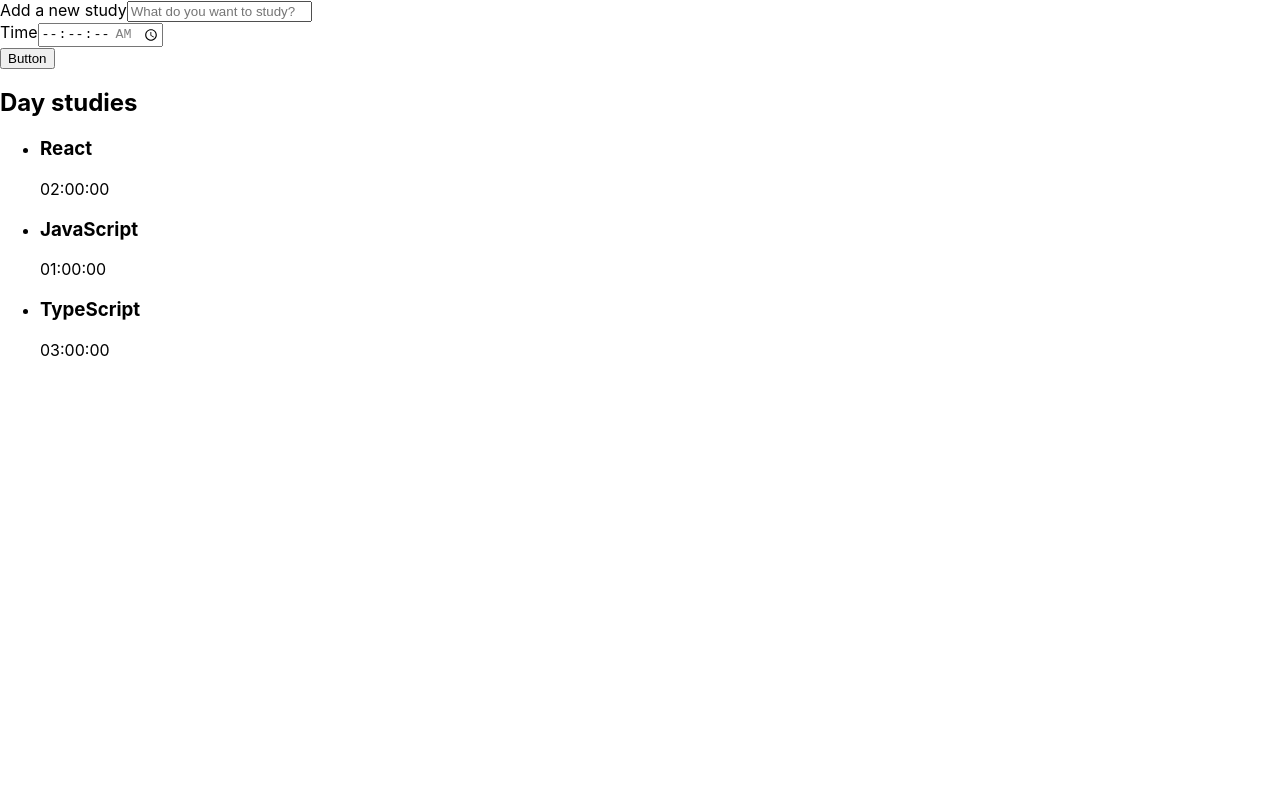
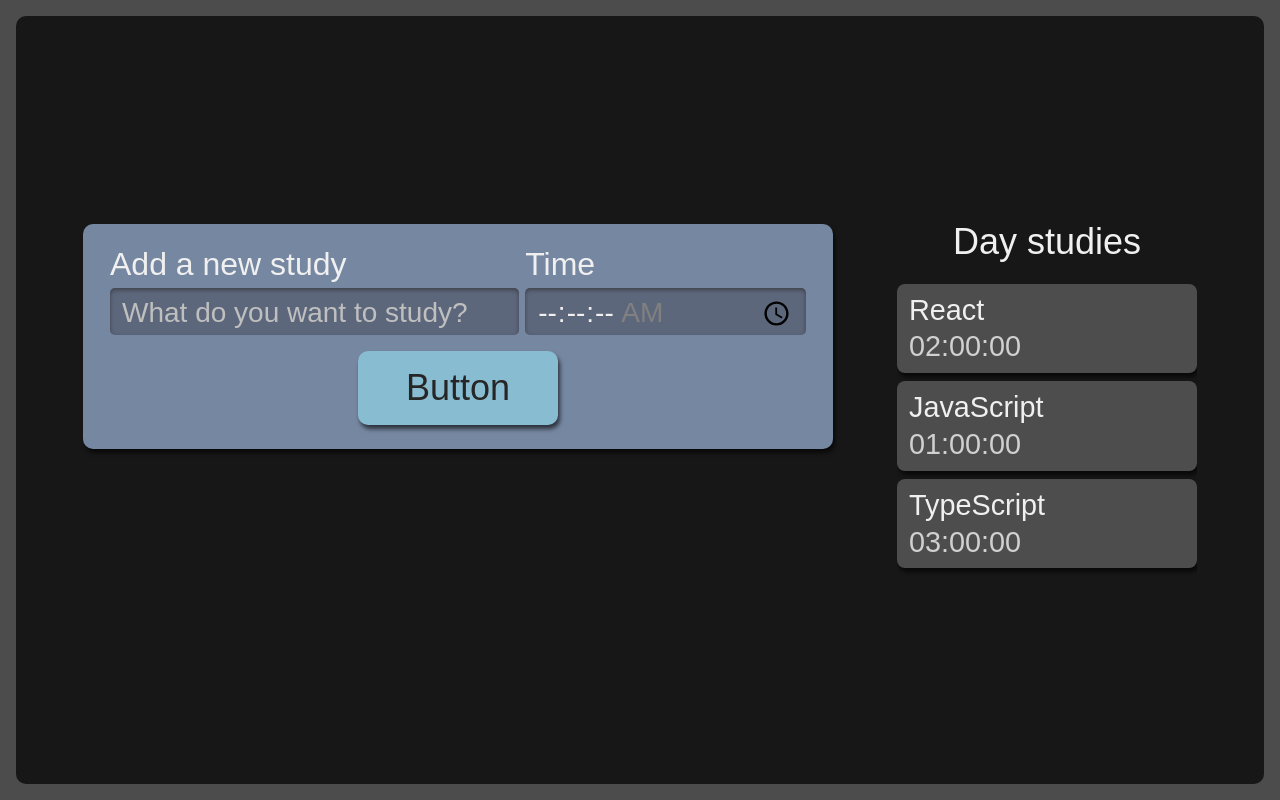
Before and after one commit to leafarpontes/alura-react-studies, a React (Create React App) app: page / in a window 1280 px wide. Built offline with nearby package versions, Linux system fonts and the light colour scheme; the HTML template or start-up script is replaced by a standard one.

Commit message:
working with sass

```diff
--- a/package.json
+++ b/package.json
@@ -39,5 +39,8 @@
       "last 1 firefox version",
       "last 1 safari version"
     ]
+  },
+  "devDependencies": {
+    "sass": "^1.55.0"
   }
 }
--- a/src/App.tsx
+++ b/src/App.tsx
@@ -1,10 +1,11 @@
 import React from 'react';
 import { Form } from './components/Form';
 import { List } from './components/List';
+import './style.scss';
 
 function App() {
   return (
-    <div className="App">
+    <div className="AppStyle">
       <Form />
       <List />
     </div>
--- a/src/components/Button/index.tsx
+++ b/src/components/Button/index.tsx
@@ -1,9 +1,12 @@
 import React, { Component } from 'react'
+import './style.scss';
 
 export class Button extends Component {
   render() {
     return (
-      <button>Button</button>
+      <button className='botao'>
+        Button
+      </button>
     )
   }
 }
--- /dev/null
+++ b/src/components/Button/style.scss
@@ -0,0 +1,25 @@
+.botao {
+  align-self: center;
+  background-color: #88bcd1;
+  border-radius: 10px;
+  box-shadow: 2px 4px 4px #0000009F;
+  color: #272626;
+  cursor: pointer;
+  font-size: 1.25rem;
+  padding: 16px;
+  width: 150px;
+
+  &:active {
+    background-color: #7CA6B7;
+    box-shadow: 2px 2px 4px #0000009F inset;
+  }
+}
+
+@media screen and (min-width: 1280px) {
+  .botao {
+    grid-column-start: span 2;
+    justify-self: center;
+    width: 200px;
+    font-size: 2.25rem;
+  }
+}
--- a/src/components/Form/index.tsx
+++ b/src/components/Form/index.tsx
@@ -1,11 +1,12 @@
 import React, { Component } from 'react'
 import { Button } from '../Button'
+import './style.scss';
 
 export class Form extends Component {
   render() {
     return (
-      <form>
-        <div>
+      <form className='novaTarefa'>
+        <div className='inputContainer'>
           <label htmlFor="task">Add a new study</label>
           <input
             type="text"
@@ -16,7 +17,7 @@
           />
         </div>
 
-        <div>
+        <div className='inputContainer'>
           <label htmlFor="time">Time</label>
           <input
             type="time"
--- /dev/null
+++ b/src/components/Form/style.scss
@@ -0,0 +1,61 @@
+.novaTarefa {
+  display:flex;
+  flex-direction: column;
+  grid-area: nova-tarefa;
+  background-color: #7687A1;
+  border-radius: 10px;
+  box-shadow: 2px 4px 4px #0000009F;
+  padding: 12px;
+
+  .inputContainer {
+    display: flex;
+    flex-direction: column;
+    width: 100%;
+    margin-bottom: 16px;
+
+    label {
+      margin-bottom: 8px;
+      font-size: 1.25rem;
+    }
+
+    input {
+      width: 100%;
+      padding: 8px 12px 4px;
+      box-sizing: border-box;
+      border: unset;
+      border-radius: 5px;
+      background-color: #5D677C;
+      box-shadow: 0px 2px 4px #2D2B2B9F inset;
+
+      &::placeholder {
+        color: #BFBFBF;
+      }
+    }
+  }
+
+  @media screen and (min-width: 1280px) {
+    flex-direction: row;
+    flex-wrap: wrap;
+    justify-content: space-around;
+    font-size: 2.25rem;
+    padding: 24px;
+    box-sizing: border-box;
+
+    .inputContainer {
+      width: calc(60% - 12px);
+
+      &:last-of-type {
+        width: 40%;
+      }
+
+      label {
+        font-size: 2rem;
+      }
+
+      input {
+        height: 100%;
+        font-size: 1.75rem;
+      }
+    }
+  }
+}
--- a/src/components/List/index.tsx
+++ b/src/components/List/index.tsx
@@ -1,4 +1,5 @@
 import React from "react";
+import './style.scss';
 
 export const List = () => {
   const tasks = [
@@ -17,11 +18,11 @@
   ];
 
   return (
-    <aside>
+    <aside className="listaTarefas">
       <h2>Day studies</h2>
       <ul>
         {tasks.map((task, index) => (
-          <li key={index}>
+          <li key={index} className="item">
             <h3>{task.task}</h3>
             <span>{task.time}</span>
           </li>
--- /dev/null
+++ b/src/components/List/style.scss
@@ -0,0 +1,75 @@
+.listaTarefas {
+  grid-area: tarefas;
+  height: 100%;
+
+  h2 {
+    font-size: 1.25rem;
+    margin-bottom: 12px;
+  }
+
+  ul {
+    max-height: 350px;
+    overflow-y: scroll;
+  	scrollbar-width: thin;
+  }
+
+  @media screen and (min-width:1280px) {
+
+    h2{
+      text-align: center;
+      font-size: 2.25rem;
+      margin-bottom: 24px;
+    }
+
+    ul {
+      overflow: auto;
+      max-height: 500px;
+    }
+  }
+}
+
+.item {
+  background-color: #4D4D4D;
+  border-radius: 8px;
+  box-shadow: 2px 4px 4px #0000009F;
+  padding: 12px;
+  margin-bottom: 8px;
+  position: relative;
+  cursor: pointer;
+
+  h3 {
+    margin-bottom: 8px;
+    word-break: break-all;
+  }
+
+  span {
+    color: #D0D0D0;
+  }
+
+  @media screen and (min-width:1280px) {
+    font-size: 1.8rem;
+  }
+}
+
+.itemSelecionado {
+  background-color: #292929;
+  box-shadow: 2px 4px 4px #0000009F inset;
+}
+
+.itemCompletado {
+  background-color: #566F42;
+  cursor: auto;
+
+  .concluido {
+    display: block;
+    background-image: url('../../assets/check-mark.svg');
+    background-repeat: no-repeat;
+    background-size: 38px 38px;
+    position: absolute;
+    top: 50%;
+    right: 12px;
+    transform: translateY(-50%);
+    width: 42px;
+    height: 43px;
+  }
+}
--- a/src/index.css
+++ b/src/index.css
@@ -11,3 +11,99 @@
   font-family: source-code-pro, Menlo, Monaco, Consolas, 'Courier New',
     monospace;
 }
+
+html, body, div, span, applet, object, iframe,
+h1, h2, h3, h4, h5, h6, p, blockquote, pre,
+a, abbr, acronym, address, big, cite, code,
+del, dfn, em, img, ins, kbd, q, s, samp,
+small, strike, strong, sub, sup, tt, var,
+b, u, i, center,
+dl, dt, dd, ol, ul, li,
+fieldset, form, label, legend,
+table, caption, tbody, tfoot, thead, tr, th, td,
+article, aside, canvas, details, embed,
+figure, figcaption, footer, header, hgroup,
+menu, nav, output, ruby, section, summary,
+time, mark, audio, video {
+	margin: 0;
+	padding: 0;
+	border: 0;
+	font-size: 100%;
+	font: inherit;
+	vertical-align: baseline;
+}
+/* HTML5 display-role reset for older browsers */
+article, aside, details, figcaption, figure,
+footer, header, hgroup, menu, nav, section {
+	display: block;
+}
+body {
+	line-height: 1;
+}
+ol, ul {
+	list-style: none;
+}
+blockquote, q {
+	quotes: none;
+}
+blockquote:before, blockquote:after,
+q:before, q:after {
+	content: '';
+	content: none;
+}
+table {
+	border-collapse: collapse;
+	border-spacing: 0;
+}
+
+
+input {
+	font-family: inherit;
+	font-size: inherit;
+	font-weight: inherit;
+	color: inherit;
+}
+
+button {
+	border: unset;
+	background-color: unset;
+	font-family: inherit;
+	font-size: inherit;
+	font-weight: inherit;
+	color: inherit;
+}
+
+@import url('https://fonts.googleapis.com/css2?family=Manjari&display=swap');
+
+body {
+	display: flex;
+	justify-content: center;
+	font-family: 'Manjari', sans-serif;
+	color: #F0F0F0;
+	background-color: #4C4C4C;
+	height: 100%;
+	width: 100%;
+	padding: 16px;
+	box-sizing: border-box;
+}
+
+#root {
+	width: 100%;
+}
+
+::-webkit-scrollbar {
+	width: 8px;
+}
+
+::-webkit-scrollbar-track {
+	background: unset;
+}
+
+::-webkit-scrollbar-thumb {
+	border-radius: 4px;
+	background: #888;
+}
+
+::-webkit-scrollbar-thumb:hover {
+	background: #555;
+}
--- /dev/null
+++ b/src/style.scss
@@ -0,0 +1,30 @@
+.AppStyle {
+  display: grid;
+  grid-template-rows: min-content min-content auto;
+  grid-template-areas:
+  "nova-tarefa"
+  "cronometro"
+  "tarefas"
+  ;
+  row-gap: 24px;
+  min-width: 320px;
+  min-height: calc(100vh - 32px);
+  width: 100%;
+  padding: 32px;
+  box-sizing: border-box;
+  border-radius: 10px;
+  background-color: #171717;
+
+  @media screen and (min-width:1280px)  {
+    grid-template-areas:
+    "nova-tarefa tarefas"
+    "cronometro tarefas"
+    ;
+    column-gap: 64px;
+    grid-template-rows: min-content min-content;
+    grid-template-columns: 750px 300px;
+    justify-content: center;
+    align-content: center;
+    padding: 64px;
+  }
+}
```
Also changed, not shown: src/assets/check-mark.svg (added), 1 other file (tests, documents, lock files or other folders).
